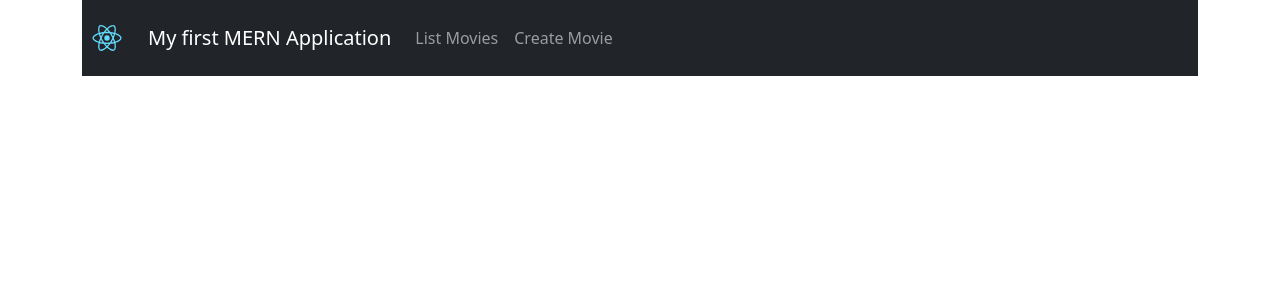
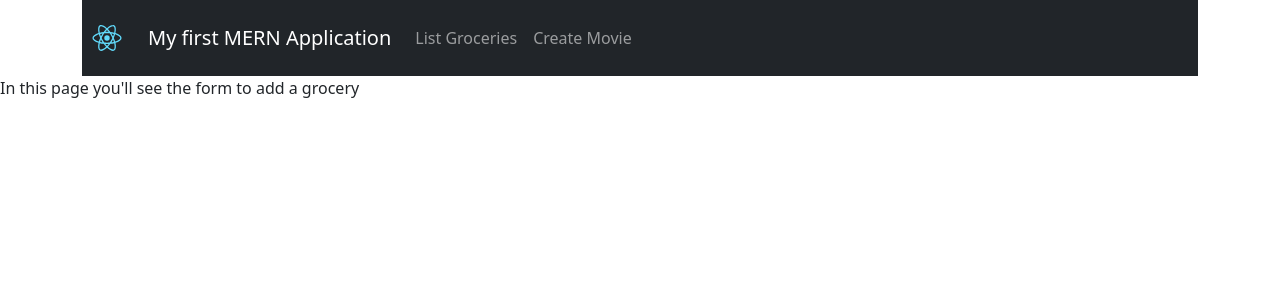
Before and after one commit to alhajee/crusty-client, a React (Create React App) app: page /groceries/create in a window 1280 px wide. Shown: the top 300 px of the page. Built offline with nearby package versions, Linux system fonts and the light colour scheme.

Commit message:
integrate pages into app

```diff
--- a/src/app/index.js
+++ b/src/app/index.js
@@ -1,8 +1,13 @@
 import React from 'react'
-import { BrowserRouter as Router, Route, Switch } from 'react-router-dom'
+import { BrowserRouter as Router, Route, Routes } from 'react-router-dom'
 
 import { NavBar } from '../components'
-import { GroceriesList, GroceriesInsert, GroceriesUpdate } from '../pages'
+import {
+  GroceriesList,
+  GroceriesInsert,
+  GroceriesUpdate,
+  NotFound
+} from '../pages'
 
 import 'bootstrap/dist/css/bootstrap.min.css'
 
@@ -10,15 +15,16 @@ function App() {
     return (
         <Router>
             <NavBar />
-            <Switch>
-                <Route path="/groceries/list" exact component={GroceriesList} />
-                <Route path="/groceries/create" exact component={GroceriesInsert} />
+            <Routes>
+                <Route path="/groceries/list" exact element={<GroceriesList/>} />
+                <Route path="/groceries/create" exact element={<GroceriesInsert/>} />
                 <Route
                     path="/groceries/update/:id"
                     exact
-                    component={GroceriesUpdate}
+                    element={<GroceriesUpdate/>}
                 />
-            </Switch>
+                <Route path="*" element={<NotFound/>}/>
+            </Routes>
         </Router>
     )
 }
--- a/src/components/Links.jsx
+++ b/src/components/Links.jsx
@@ -24,12 +24,12 @@ class Links extends Component {
                 <Collapse>
                     <List>
                         <Item>
-                            <Link to="/movies/list" className="nav-link">
-                                List Movies
+                            <Link to="/groceries/list" className="nav-link">
+                                List Groceries
                             </Link>
                         </Item>
                         <Item>
-                            <Link to="/movies/create" className="nav-link">
+                            <Link to="/groceries/create" className="nav-link">
                                 Create Movie
                             </Link>
                         </Item>
--- /dev/null
+++ b/src/pages/GroceriesInsert.jsx
@@ -0,0 +1,13 @@
+import React, { Component } from 'react'
+
+class GroceriesInsert extends Component {
+    render() {
+        return (
+            <div>
+                <p>In this page you'll see the form to add a grocery</p>
+            </div>
+        )
+    }
+}
+
+export default GroceriesInsert
--- /dev/null
+++ b/src/pages/GroceriesList.jsx
@@ -0,0 +1,13 @@
+import React, { Component } from 'react'
+
+class GroceriesList extends Component {
+    render() {
+        return (
+            <div>
+                <p>In this page you'll see the list of groceries</p>
+            </div>
+        )
+    }
+}
+
+export default GroceriesList
--- /dev/null
+++ b/src/pages/GroceriesUpdate.jsx
@@ -0,0 +1,13 @@
+import React, { Component } from 'react'
+
+class GroceriesUpdate extends Component {
+    render() {
+        return (
+            <div>
+                <p>In this page you'll see the form to update the groceries</p>
+            </div>
+        )
+    }
+}
+
+export default GroceriesUpdate
--- /dev/null
+++ b/src/pages/NotFound.jsx
@@ -0,0 +1,13 @@
+import React, { Component } from 'react'
+
+class NotFound extends Component {
+    render() {
+        return (
+            <div>
+                <p>Not Found!</p>
+            </div>
+        )
+    }
+}
+
+export default NotFound
--- a/src/pages/index.js
+++ b/src/pages/index.js
@@ -0,0 +1,11 @@
+import GroceriesList from './GroceriesList'
+import GroceriesInsert from './GroceriesInsert'
+import GroceriesUpdate from './GroceriesUpdate'
+import NotFound from './NotFound'
+
+export {
+    GroceriesList,
+    GroceriesInsert,
+    GroceriesUpdate,
+    NotFound
+}
```
